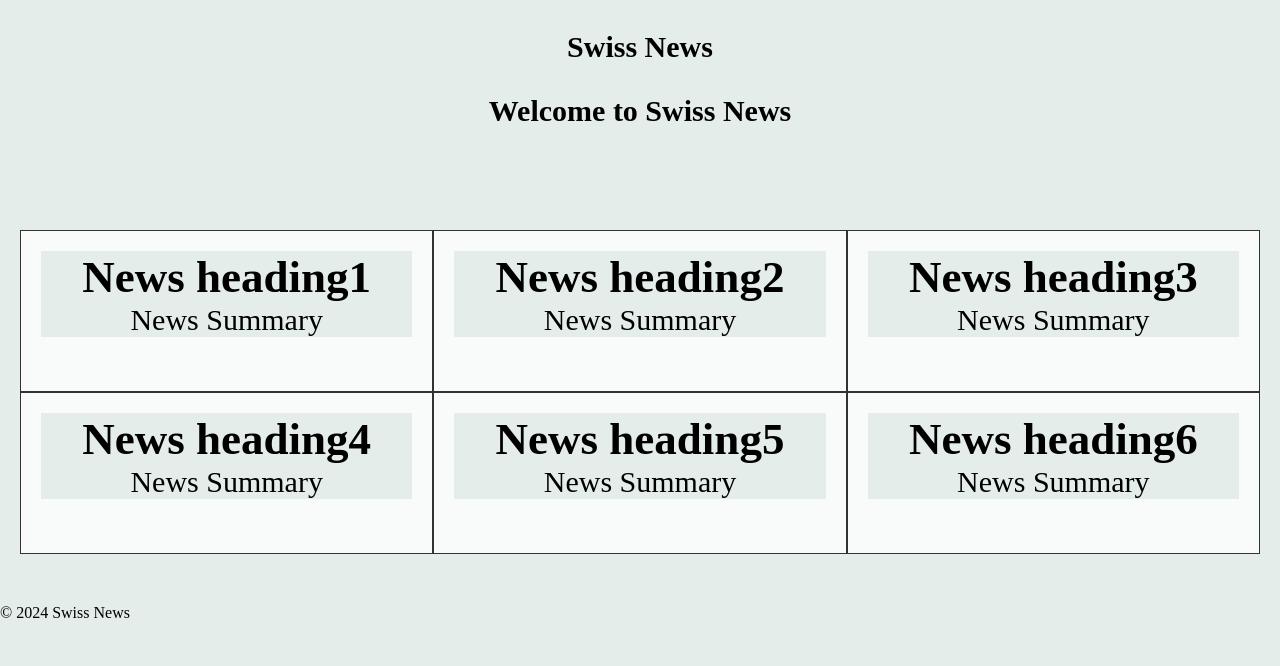
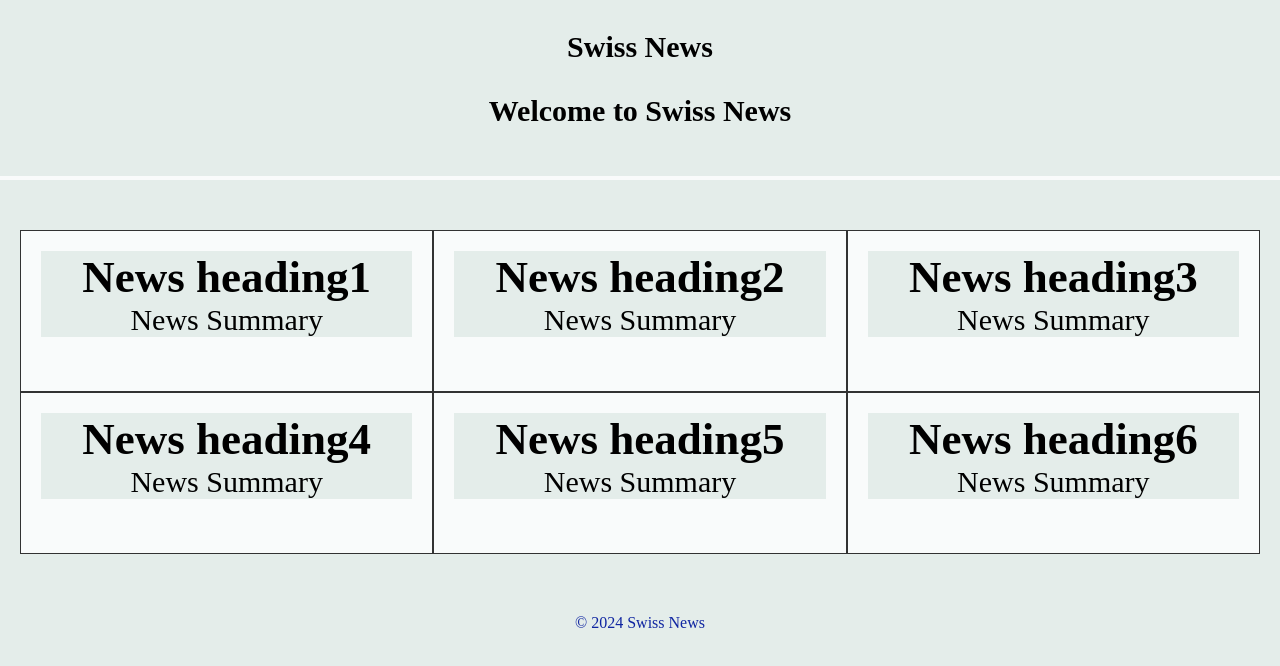
Before and after one commit to ufukozsoy/Website-SwissNews, a plain HTML site: page index.html in a window 1280 px wide. Drawn offline with Linux system fonts and the light colour scheme.

Commit message:
footer added

```diff
--- a/style.css
+++ b/style.css
@@ -17,6 +17,8 @@ h1{
 }
 .news-flash{
     margin-top: 30px;
+    text-align: center;
+    background-color: rgba(255, 255, 255, 0.8);
 }
 .article-section {
 
@@ -34,3 +36,9 @@ h1{
     font-size: 30px;
     text-align: center;
   }
+
+  footer {
+    color: #0f25a1;
+    text-align: center;
+    padding: 10px;
+}
```
Also changed, not shown: index.html (+5 -0 lines).
